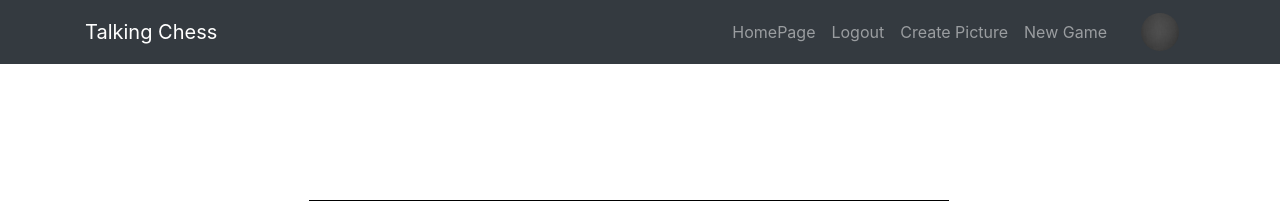
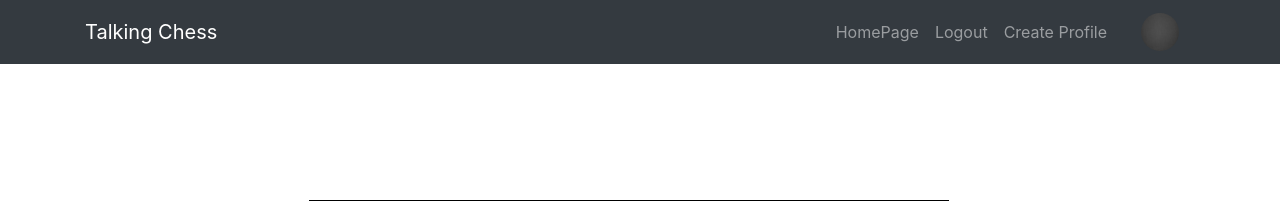
Before and after one commit to samjeg/talkingchess5, a Django app: template templates/chess_app/chessboard.html in a window 1280 px wide. Shown: the top 201 px of the page. Run offline with Django 3.2, Linux system fonts and the light colour scheme; the template is opened without the code that fills it: values that come from a table or form of the project are taken from there, others are empty; a user stored in the database is signed in; some libraries are stand-ins or nearby versions.

Commit message:
sorted game url button

```diff
--- a/templates/chess_app/chessboard.html
+++ b/templates/chess_app/chessboard.html
@@ -9,20 +9,11 @@
     </li>
   {% else %}
     <li class="nav-item">
-      <a name="create_profile_nav" class="nav-link" href="{% url 'chess_app:create_profile' %}">Create Picture</a>
+      <a name="create_profile_nav" class="nav-link" href="{% url 'chess_app:create_profile' %}">Create Profile</a>
     </li>
   {% endif %}
 {% endblock %}
 {% block chessboard_nav %}
-  {% if chess_detail %}
-    <li class="nav-item">
-      <a name="chess_nav" class="nav-link" href="{% url 'chess_app:chess_detail' pk=chess_detail.pk %}">Back to Game</a>
-    </li>
-  {% else %}
-    <li class="nav-item">
-      <a name="create_chess_nav" class="nav-link" href="{% url 'chess_app:profile_detail' pk=profile_detail.pk %}">New Game</a>
-    </li>
-  {% endif %}
 {% endblock %}
 {% block imagenav %}
   {% if profile_detail %}
```
Also changed, not shown: templates/chess_app/index.html (+6 -4 lines), db.sqlite3, media/profile_images/profile1_d0BZbWI.jpg (added).
